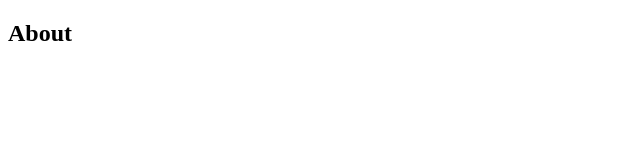
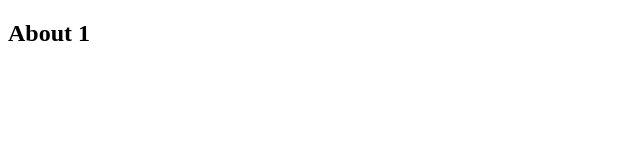
Before and after one commit to ygnoh/router-v4-tutorial, a React (Create React App) app: page /about/1 in a window 1280 px wide. Shown: the top 160 px of the page, without its empty margins (0-640 px from the left). Built offline with nearby package versions, Linux system fonts and the light colour scheme.

Commit message:
feat: params parameter를 이용하여 about page rendering

```diff
--- a/src/pages/About.js
+++ b/src/pages/About.js
@@ -1,10 +1,10 @@
 import React from 'react';
 
 // url: /about
-const About = () => {
+const About = ({match}) => {
     return (
         <div>
-            <h2>About</h2>
+            <h2>About {match.params.name}</h2>
         </div>
     );
 };
--- a/src/shared/App.js
+++ b/src/shared/App.js
@@ -1,5 +1,5 @@
 import React, { Component } from 'react';
-import { Route } from 'react-router-dom';
+import { Route, Switch } from 'react-router-dom';
 import { Home, About } from 'pages';
 
 class App extends Component {
@@ -7,7 +7,10 @@ class App extends Component {
         return (
             <div>
                 <Route exact path="/" component={Home}/>
-                <Route path="/about" component={About}/>
+                <Switch>
+                    <Route path="/about/:name" component={About}/>
+                    <Route path="/about" component={About}/>
+                </Switch>
             </div>
         )
     }
```
